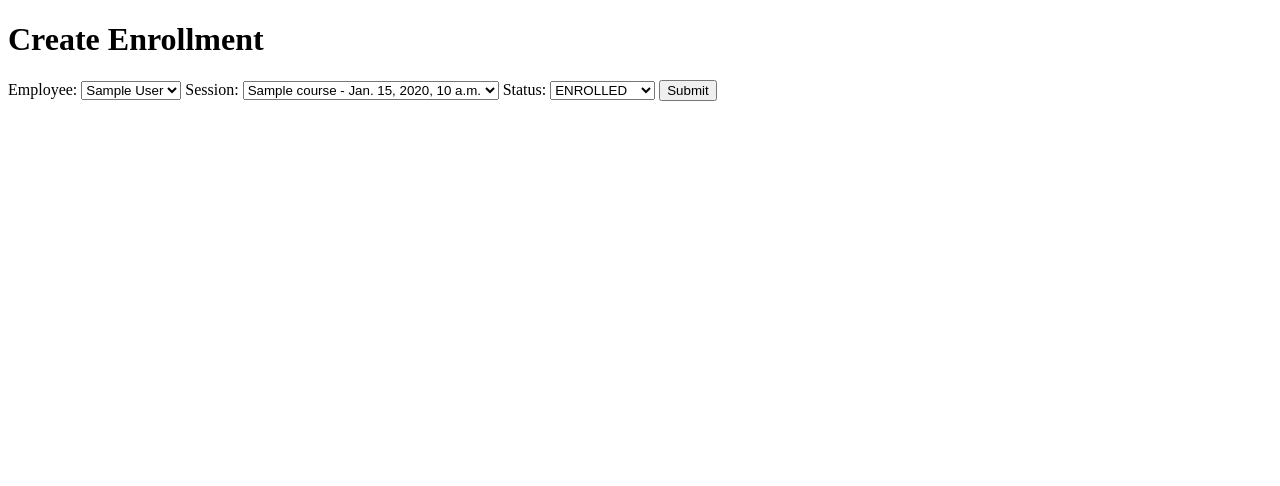
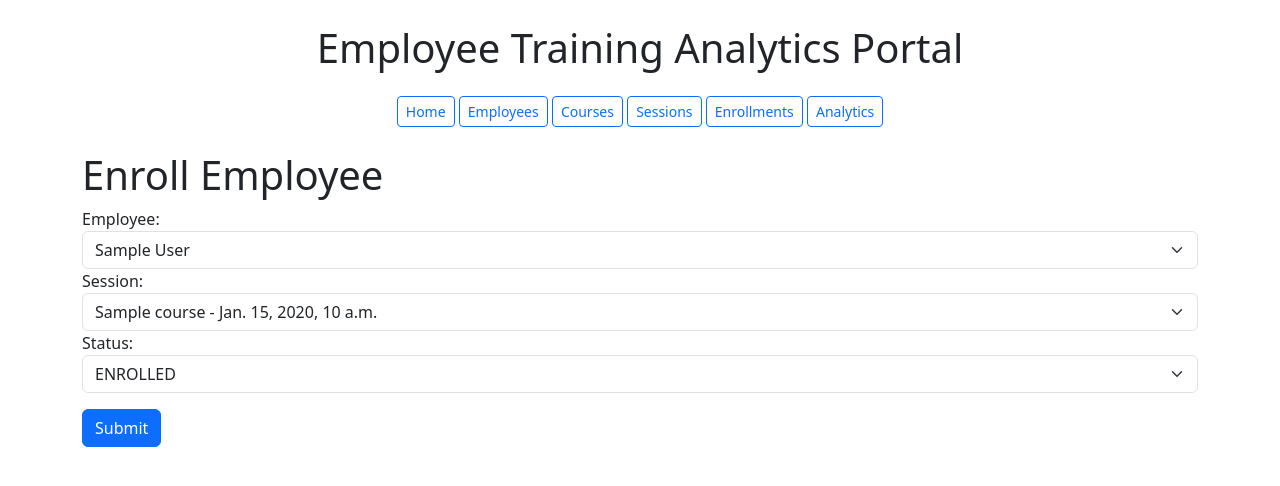
Before and after one commit to Jaren-Wheeler/employee-training-portal, a Django app: template templates/training/create_enrollment.html in a window 1280 px wide. Shown: the top 486 px of the page. Run offline with Django 5.2, Linux system fonts and the light colour scheme; tables that the repository leaves empty hold one stand-in row (values such as "Sample post"); the template is opened without the code that fills it: values that come from a table or form of the project are taken from there, most other values are stand-ins (such as "Sample title", 1, 10 or a date in 2020).

Commit message:
added filtering by enrollment, reusable nav and bootstrap styles

```diff
--- /dev/null
+++ b/templates/training/base.html
@@ -0,0 +1,39 @@
+<!doctype html>
+<html lang="en">
+  <head>
+    <meta charset="UTF-8" />
+    <meta name="viewport" content="width=device-width, initial-scale=1.0" />
+    <title>Employee Training Portal</title>
+    <link
+      href="https://cdn.jsdelivr.net/npm/bootstrap@5.3.3/dist/css/bootstrap.min.css"
+      rel="stylesheet"
+    />
+  </head>
+
+  <body>
+    <div class="container mt-4">
+      <!-- HEADER -->
+      <h1 class="text-center mb-4">Employee Training Analytics Portal</h1>
+
+      <!-- NAV -->
+      <nav class="text-center mb-4">
+        <a
+          href="{% url 'training:home' %}"
+          class="btn btn-outline-primary btn-sm"
+          >Home</a
+        >
+        <a href="#" class="btn btn-outline-primary btn-sm">Employees</a>
+        <a href="#" class="btn btn-outline-primary btn-sm">Courses</a>
+        <a href="#" class="btn btn-outline-primary btn-sm">Sessions</a>
+        <a
+          href="{% url 'training:enrollment_list' %}"
+          class="btn btn-outline-primary btn-sm"
+          >Enrollments</a
+        >
+        <a href="#" class="btn btn-outline-primary btn-sm">Analytics</a>
+      </nav>
+
+      {% block content %}{% endblock %}
+    </div>
+  </body>
+</html>
--- a/templates/training/create_enrollment.html
+++ b/templates/training/create_enrollment.html
@@ -6,14 +6,15 @@
     <title>Document</title>
   </head>
   <body>
-    <h1>Create Enrollment</h1>
+    {% extends "training/base.html" %} {% block content %}
+    <h1>Enroll Employee</h1>
 
     <form method="POST">
       {% csrf_token %}
 
       <!-- Employee selection -->
       <label for="employee">Employee:</label>
-      <select name="employee" id="employee">
+      <select class="form-select" name="employee" id="employee">
         {% for e in employees %}
         <option value="{{ e.id }}">{{ e.full_name }}</option>
         {% endfor %}
@@ -21,7 +22,7 @@
 
       <!-- Session selection -->
       <label for="session">Session:</label>
-      <select name="session" id="session">
+      <select class="form-select" name="session" id="session">
         {% for s in sessions %}
         <option value="{{ s.id }}">
           {{ s.course.title }} - {{ s.session_date }}
@@ -31,13 +32,14 @@
 
       <!-- Enrollment status -->
       <label for="status">Status:</label>
-      <select name="status" id="status">
+      <select class="form-select" name="status" id="status">
         <option value="ENROLLED">ENROLLED</option>
         <option value="COMPLETED">COMPLETED</option>
         <option value="CANCELLED">CANCELLED</option>
       </select>
 
-      <button type="submit">Submit</button>
+      <button class="btn btn-primary mt-3" type="submit">Submit</button>
     </form>
+    {% endblock %}
   </body>
 </html>
--- a/training/views.py
+++ b/training/views.py
@@ -25,7 +25,8 @@ def enrollment_list(request):
         enrollments = Enrollment.objects.all()
 
     return render(request, "training/enrollments.html", {
-        "enrollments": enrollments
+        "enrollments": enrollments,
+        "selected_status": status
     })
 
 def create_enrollment(request):
```
Also changed, not shown: templates/training/enrollments.html (+38 -1 lines), templates/training/home.html (+13 -9 lines).
